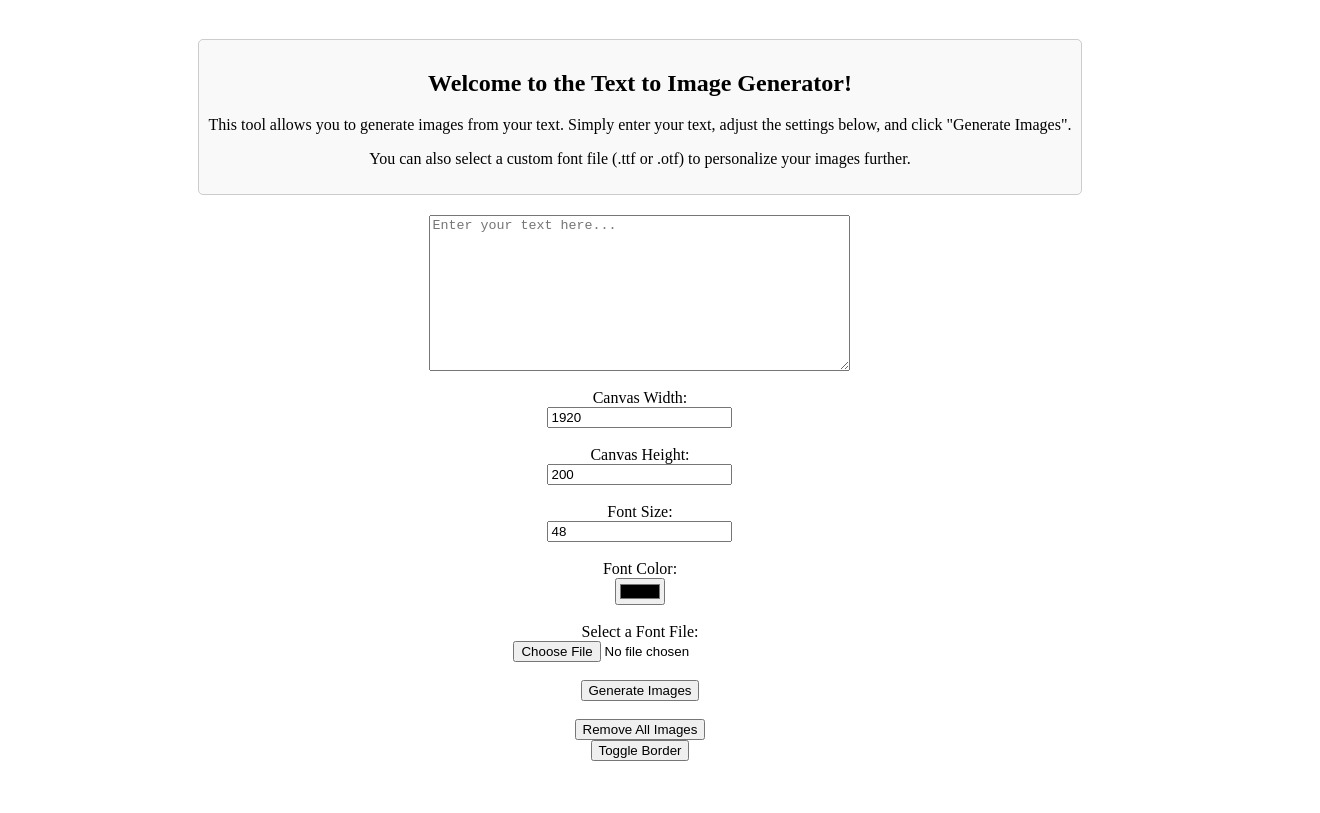
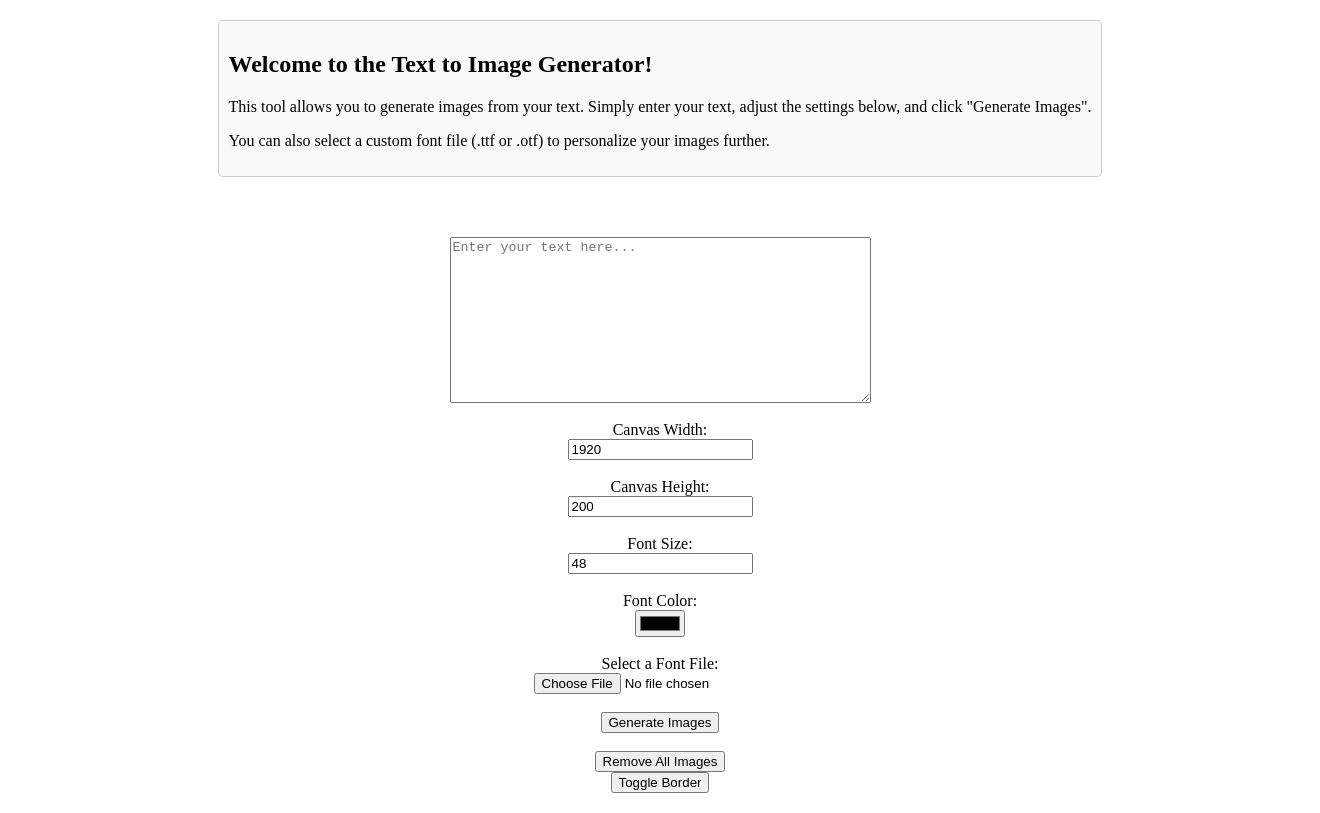
Before and after one commit to CrandellWS/subtitle-overlay, a plain HTML site: page index.html in a window 1280 px wide. Shown: the whole page, 1320 px wide, since content can reach past the window. Drawn offline with Linux system fonts and the light colour scheme.

Commit message:
fixed flex contain issue with textarea input.

```diff
--- a/index.html
+++ b/index.html
@@ -8,27 +8,36 @@
         body, html {
             height: 100%;
             margin: 0;
-            display: flex;
-            flex-direction: column;
-            align-items: center;
-            justify-content: center;
-            text-align: center;
         }
         #imagesContainer img {
             max-width: 100%;
             height: auto;
         }
+        #textInput {
+            min-height: 10rem;
+        }
         .bordered {
             border: 2px solid #000; /* Example: solid black border */
+        }
+        .flex-container {
+            flex-shrink: 0;
+            width: 100%;
+            display: flex;
+            flex-direction: column;
+            align-items: center;
+            padding: 20px;
         }
     </style>
 </head>
 <body>
+<div class="flex-container">
     <div id="instructionsContainer" style="margin-bottom: 20px; padding: 10px; border: 1px solid #ccc; border-radius: 5px; background-color: #f9f9f9;">
         <h2>Welcome to the Text to Image Generator!</h2>
         <p>This tool allows you to generate images from your text. Simply enter your text, adjust the settings below, and click "Generate Images".</p>
         <p>You can also select a custom font file (.ttf or .otf) to personalize your images further.</p>
     </div>
+</div>
+<div class="flex-container">
     <textarea id="textInput" rows="10" cols="50" placeholder="Enter your text here..." title="Enter text to generate images"></textarea><br>
     <label for="canvasWidth" title="Set the width of the canvas">Canvas Width:</label>
     <input type="number" id="canvasWidth" value="1920"><br>
@@ -44,6 +53,7 @@
     <!--<button id="downloadAllConsent" title="Download all generated images">Download All Images</button>-->
     <button id="removeAllImages" title="Remove all displayed images">Remove All Images</button>
     <button id="toggleBorder" title="Toggle border on images">Toggle Border</button>
+</div>
 <div id="imagesContainer"></div>
 
 <script>
```
Lines whose indentation alone changed are shown as unchanged.
